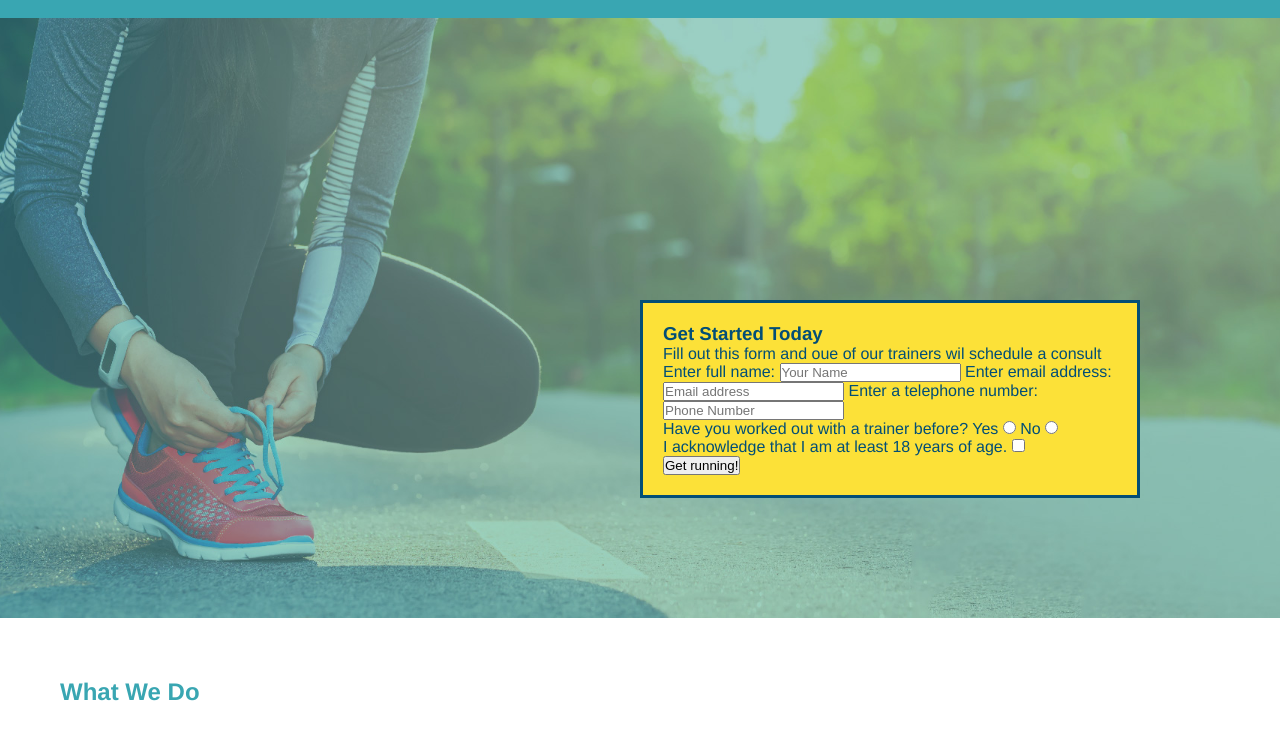
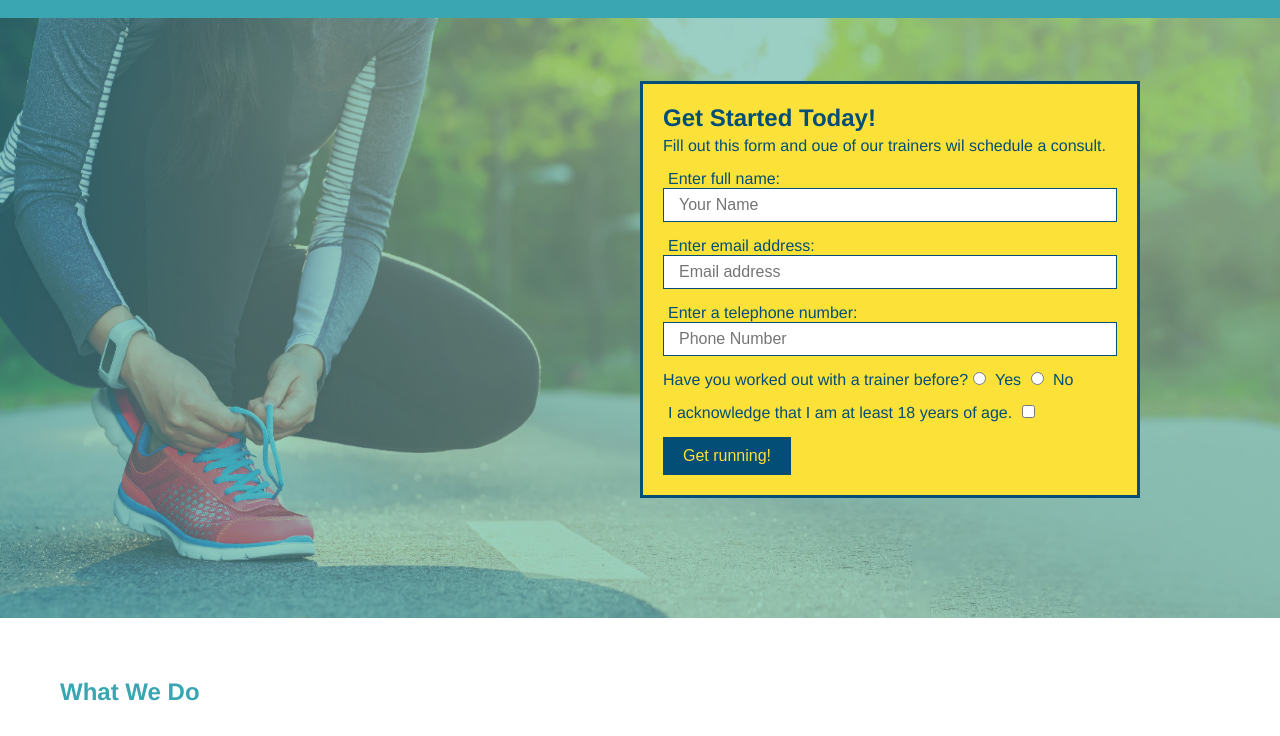
Before and after one commit to JacobRyanHanson/run-buddy, a plain HTML site: page index.html in a window 1280 px wide. Shown: the part 64-800 px from the top of the page. Drawn offline with Linux system fonts and the light colour scheme.

Commit message:
Reformat index.html and style.css

```diff
--- a/assets/css/style.css
+++ b/assets/css/style.css
@@ -1,104 +1,140 @@
 *
 {
-    margin: 0;
-    padding: 0;
-    box-sizing: border-box;
+    margin:0;
+    padding:0;
+    box-sizing:border-box;
 }
 
 body
 {
-    color: #39a6b2;
-    font-family: Helvetica, Arial, sans-serif;
+    color:#39a6b2;
+    font-family:Helvetica, Arial, sans-serif;
 }
 
 header
 {
-    padding: 20px 35px;
-    background-color: #39a6b2;
+    padding:20px 35px;
+    background-color:#39a6b2;
 }
 
 header h1
 {
-    font-weight: bold;
-    font-size: 36px;
-    color: #fce138;
-    margin: 0;
-    display: inline;
+    font-weight:bold;
+    font-size:36px;
+    color:#fce138;
+    margin:0;
+    display:inline;
 }
 
 header a
 {
-    color: #fce138;
-    text-decoration: none;
+    color:#fce138;
+    text-decoration:none;
 }
 
 header nav
 {
-    float: right;
-    margin: 7px 0;
+    float:right;
+    margin:7px 0;
 }
 
 header nav ul li
 {
-    display: inline;
+    display:inline;
 }
 
 header nav ul li a
 {
-    margin: 0 30px;
-    font-weight: lighter;
-    font-size: 22px;
+    margin:0 30px;
+    font-weight:lighter;
+    font-size:22px;
 }
 
 footer
 {
-    background-color: #fce138;
-    width: 100%;
-    padding: 40px 35px;
+    background-color:#fce138;
+    width:100%;
+    padding:40px 35px;
 }
 
 footer h2
 {
-    display: inline;
-    color: #024e76;
-    font-size: 30px;
-    margin: 0;
+    display:inline;
+    color:#024e76;
+    font-size:30px;
+    margin:0;
 }
 
 footer div
 {
-    float: right;
-    line-height: 1.5;
-    text-align: right;
+    float:right;
+    line-height:1.5;
+    text-align:right;
 }
 
 footer a
 {
-    color: #024e76;
+    color:#024e76;
 }
 
 section
 {
-    padding: 60px;
+    padding:60px;
 }
 
 .title
 {
-    background-image: url("../images/title-bg.jpg");
-    background-size: cover;
-    background-position: center;
-    height: 600px;
-    position: relative;
+    background-image:url("../images/title-bg.jpg");
+    background-size:cover;
+    background-position:center;
+    height:600px;
+    position:relative;
 }
 
 .title-form
 {
-    background-color: #fce138;
-    padding: 20px;
-    width: 500px;
-    color: #024e76;
-    border: solid 3px #024e76;
-    position: absolute;
-    bottom: 120px;
-    right: 140px;
+    background-color:#fce138;
+    padding:20px;
+    width:500px;
+    color:#024e76;
+    border:solid 3px #024e76;
+    position:absolute;
+    bottom:120px;
+    right:140px;
 }
+
+section div h3
+{
+    margin:0;
+    font-size:24px;
+}
+
+.title-form p
+{
+    margin:5px 0 15px 0;
+}
+
+.form-input
+{
+    border:1px solid #024e76;
+    display:block;
+    padding:7px 15px;
+    font-size:16px;
+    color:#024e76;
+    width:100%;
+    margin-bottom:15px;
+}
+
+.title-form label
+{
+    margin:0 5px;
+}
+
+button
+{
+    color:#fce138;
+    background-color:#024e76;
+    padding:10px 20px;
+    font-size:16px;
+    border:none;
+}
--- a/index.html
+++ b/index.html
@@ -1,47 +1,47 @@
 <!DOCTYPE html>
-<html lang = "en">
+<html lang="en">
     <head>
-        <meta charset = "UTF-8" />
+        <meta charset="UTF-8" />
         <title>Run Buddy</title>
-        <link rel = "stylesheet" href = "./assets/css/style.css"/>
+        <link rel="stylesheet" href="./assets/css/style.css"/>
     </head>
     <body>
         <header>
-            <h1><a href = "./index.html">RUN BUDDY</a></h1>
+            <h1><a href="/">RUN BUDDY</a></h1>
             <nav>
                 <ul>
-                    <li><a href = "#what-we-do">What We Do</a></li>
-                    <li><a href = "#what-you-do">What You Do</a></li>
-                    <li><a href = "#your-trainers">Your Trainers</a></li>
-                    <li><a href = "#reach-out">Reach Out</a></li>
+                    <li><a href="#what-we-do">What We Do</a></li>
+                    <li><a href="#what-you-do">What You Do</a></li>
+                    <li><a href="#your-trainers">Your Trainers</a></li>
+                    <li><a href="#reach-out">Reach Out</a></li>
                 </ul>
             </nav>
         </header>
 
         <!--image-->
-        <section class = "title">
-            <div class = "title-form">
-               <h3>Get Started Today</h3>
-               <p>Fill out this form and oue of our trainers wil schedule a consult</p>
+        <section class="title">
+            <div class="title-form">
+               <h3>Get Started Today!</h3>
+               <p>Fill out this form and oue of our trainers wil schedule a consult.</p>
                <form>
-                   <label for = "name">Enter full name:</label>
-                   <input type = "text" placeholder = "Your Name" name = "name" id = "name"/>
-                   <label for = "email">Enter email address:</label>
-                   <input type = "email" placeholder = "Email address" name = "email" id = "email"/>
-                   <label for = "phone">Enter a telephone number:</label>
-                   <input type = "tel" placeholder = "Phone Number" name ="phone" id = "phone"/>
+                   <label for="name">Enter full name:</label>
+                   <input type="text" placeholder="Your Name" name="name" id="name" class="form-input"/>
+                   <label for="email">Enter email address:</label>
+                   <input type="email" placeholder="Email address" name="email" id="email" class="form-input"/>
+                   <label for="phone">Enter a telephone number:</label>
+                   <input type="tel" placeholder="Phone Number" name ="phone" id="phone" class="form-input"/>
                    <p>
                        Have you worked out with a trainer before?
-                       <label for = "trainer-yes">Yes</label>
-                       <input type = "radio" name = "trainer-confirm" id = "trainer-yes"/>
-                       <label for = "trainer-no">No</label>
-                       <input type = "radio" name = "trainer-confirm" id = "trainer-no"/>
+                       <input type="radio" name="trainer-confirm" id="trainer-yes"/>
+                       <label for="trainer-yes">Yes</label>
+                       <input type="radio" name="trainer-confirm" id="trainer-no"/>
+                       <label for="trainer-no">No</label>
                    </p>
                    <p>
-                       <label for = "age">I acknowledge that I am at least 18 years of age.</label>
-                       <input type = "checkbox" name = "age-confirm" id = "age"/>
+                       <label for="age">I acknowledge that I am at least 18 years of age.</label>
+                       <input type="checkbox" name="age-confirm" id="age"/>
                     </p>
-                    <button type = "submit">Get running!</button>
+                    <button type="submit">Get running!</button>
                </form>
             </div>
         </section>
@@ -69,7 +69,7 @@
         <footer>
             <h2>❤️ Made with love by Run Buddy.</h2>
             <div>
-                <a href = "#">Read Our Privacy Policy</a>
+                <a href="#">Read Our Privacy Policy</a>
                 <br/>
                 &copy; 2019 Run Buddy, Inc.
             </div>
```
